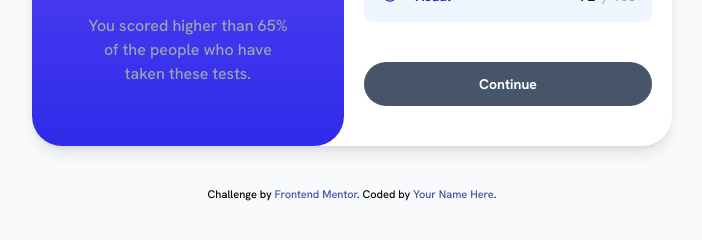
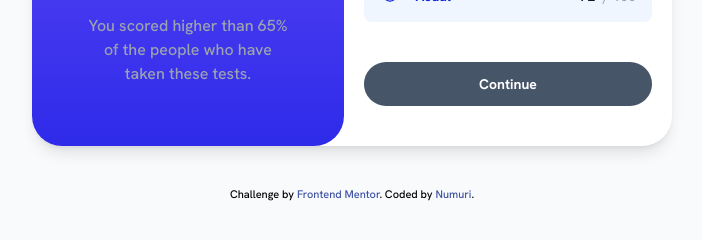
Before and after one commit to numuri/result-summary-component, a website: page index.html in a window 1280 px wide. Shown: the part 422-662 px from the top of the page, without its empty margins (288-990 px from the left). Drawn offline with Linux system fonts and the light colour scheme.

Commit message:
change attribution

```diff
--- a/index.html
+++ b/index.html
@@ -80,7 +80,7 @@
 
   <div class="attribution">
     Challenge by <a href="https://www.frontendmentor.io?ref=challenge" target="_blank">Frontend Mentor</a>.
-    Coded by <a href="#">Your Name Here</a>.
+    Coded by <a href="https://github.com/numuri">Numuri</a>.
   </div>
 </body>
 </html>
```
